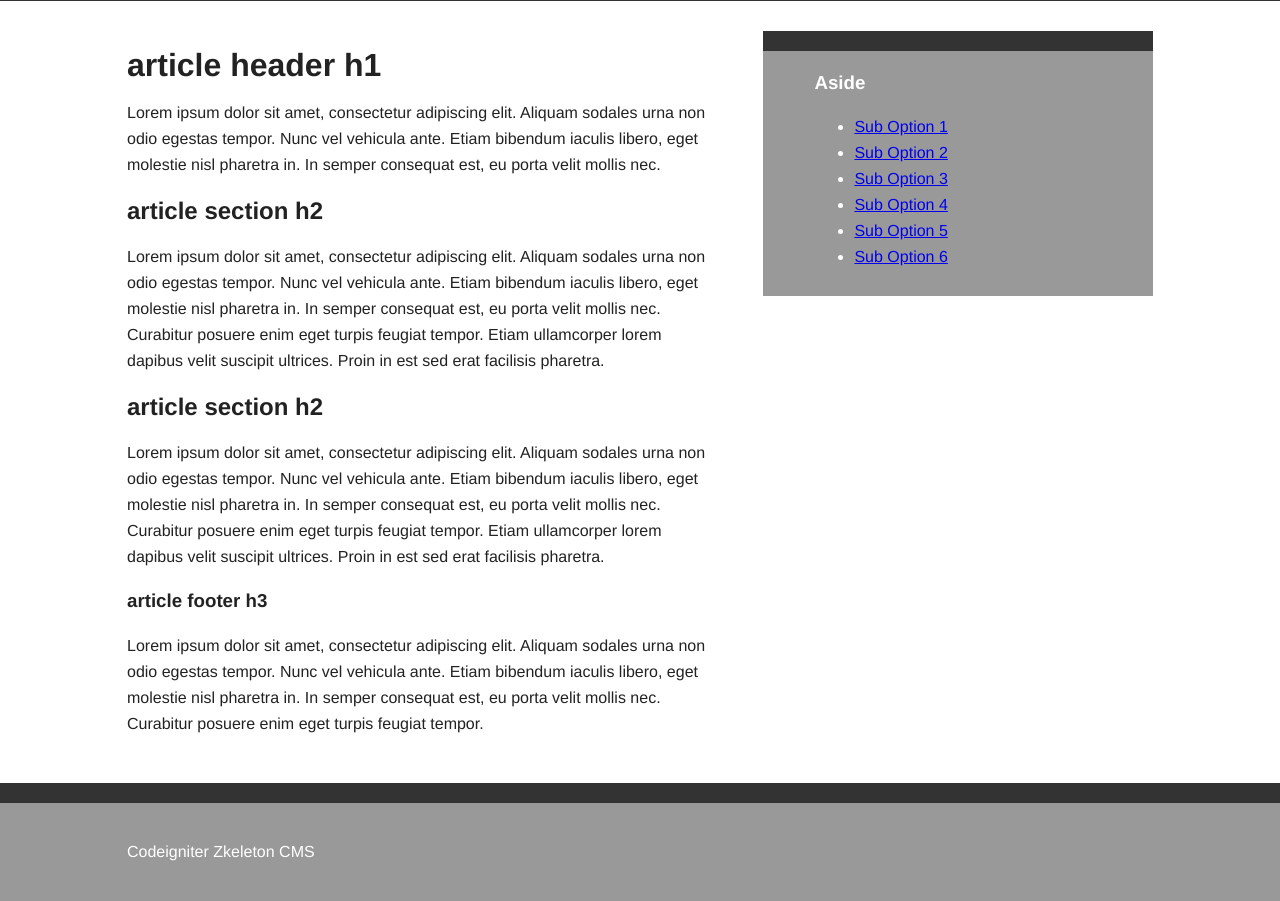
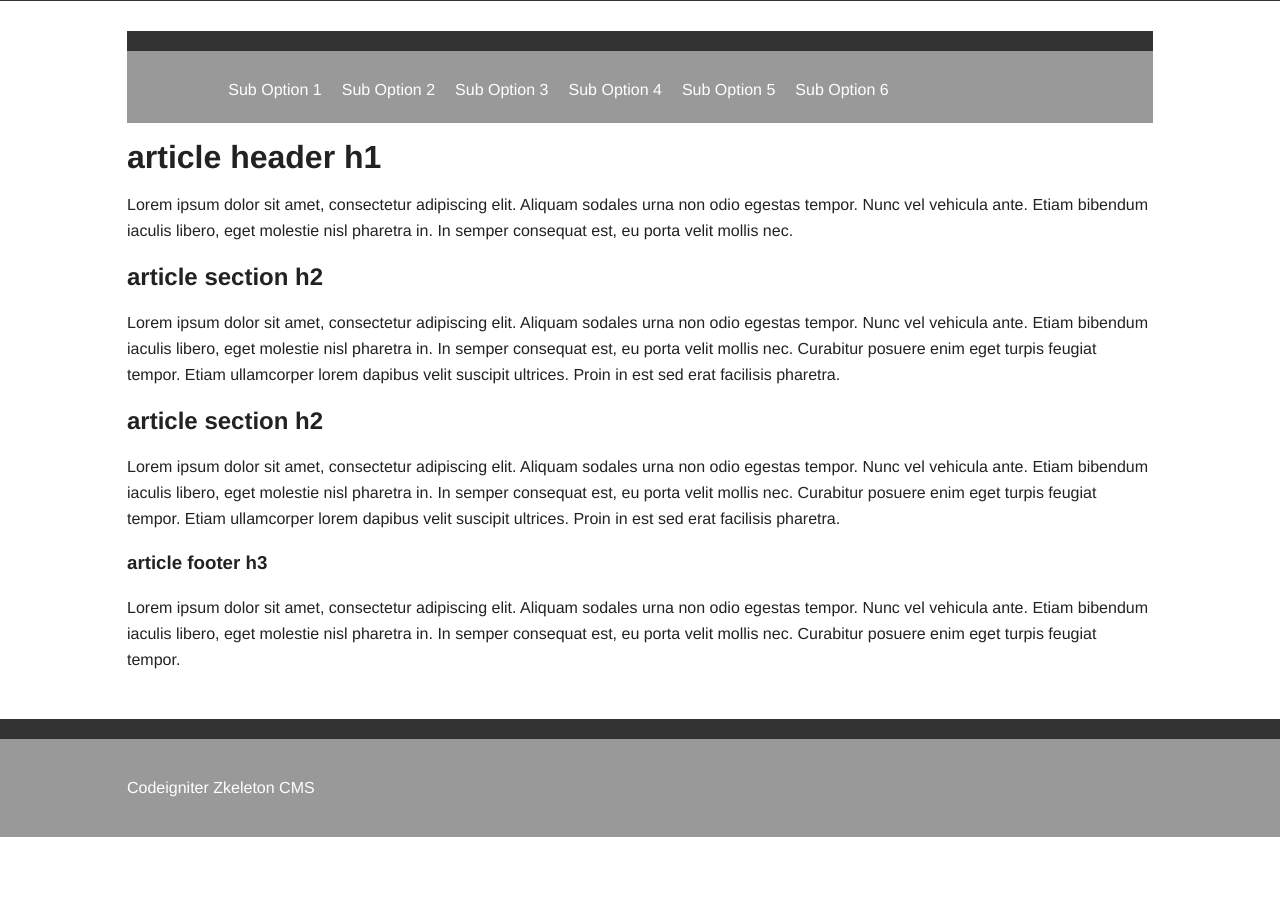
Before and after one commit to antonrodin/zci, a CodeIgniter app: page /index.php/template/admin/1 in a window 1280 px wide. Shown: the part 95-996 px from the top of the page. After the commit the page ends 932 px from the top, so only its background shows below. Run offline with CodeIgniter, Linux system fonts and the light colour scheme; some libraries are stand-ins or nearby versions.

Commit message:
Changing Styles...

```diff
--- a/application/modules/template/views/admin.php
+++ b/application/modules/template/views/admin.php
@@ -29,14 +29,13 @@
 
 <div class="main-container">
     <div class="main wrapper clearfix">
-        <article>
-            <?php $this->load->view("{$module}/{$view}") ?>
-        </article>
-
         <aside>
             <?php $this->load->view("{$module}/{$admin_sidebar}") ?>
         </aside>
 
+        <article>
+            <?php $this->load->view("{$module}/{$view}") ?>
+        </article>
     </div>
 </div>
 
--- a/application/modules/template/views/admin/sidebar.php
+++ b/application/modules/template/views/admin/sidebar.php
@@ -1,4 +1,3 @@
-<h3>Aside</h3>
 <ul>
     <li><a href="#">Sub Option 1</a></li>
     <li><a href="#">Sub Option 2</a></li>
--- a/public/css/admin.css
+++ b/public/css/admin.css
@@ -37,7 +37,13 @@ nav {}
 /* Default main Styles*/
 .main { padding: 30px 0; }
     .main article h1 { font-size: 2em; }
-    .main aside { color: white; padding: 0px 5% 10px; }
+    .main aside { color: white; padding: 0px 5% 10px; overflow: hidden; }
+
+/* Default aside menu */
+aside ul { list-style: none; }
+    aside li { margin: 10px; float: left; }
+    aside li a { color: white; text-decoration: none; }
+
 .footer-container footer { color: white; padding: 20px 0; }
 .ie7 .title { padding-top: 20px; }
 
@@ -55,8 +61,6 @@ nav {}
 @media only screen and (min-width: 768px) {
     .title { float: left; }
     nav { float: right; width: 38%; }
-    .main article { float: left; width: 57%; }
-    .main aside { float: right; width: 28%; }
 }
 
 /** Big Devices */
```
